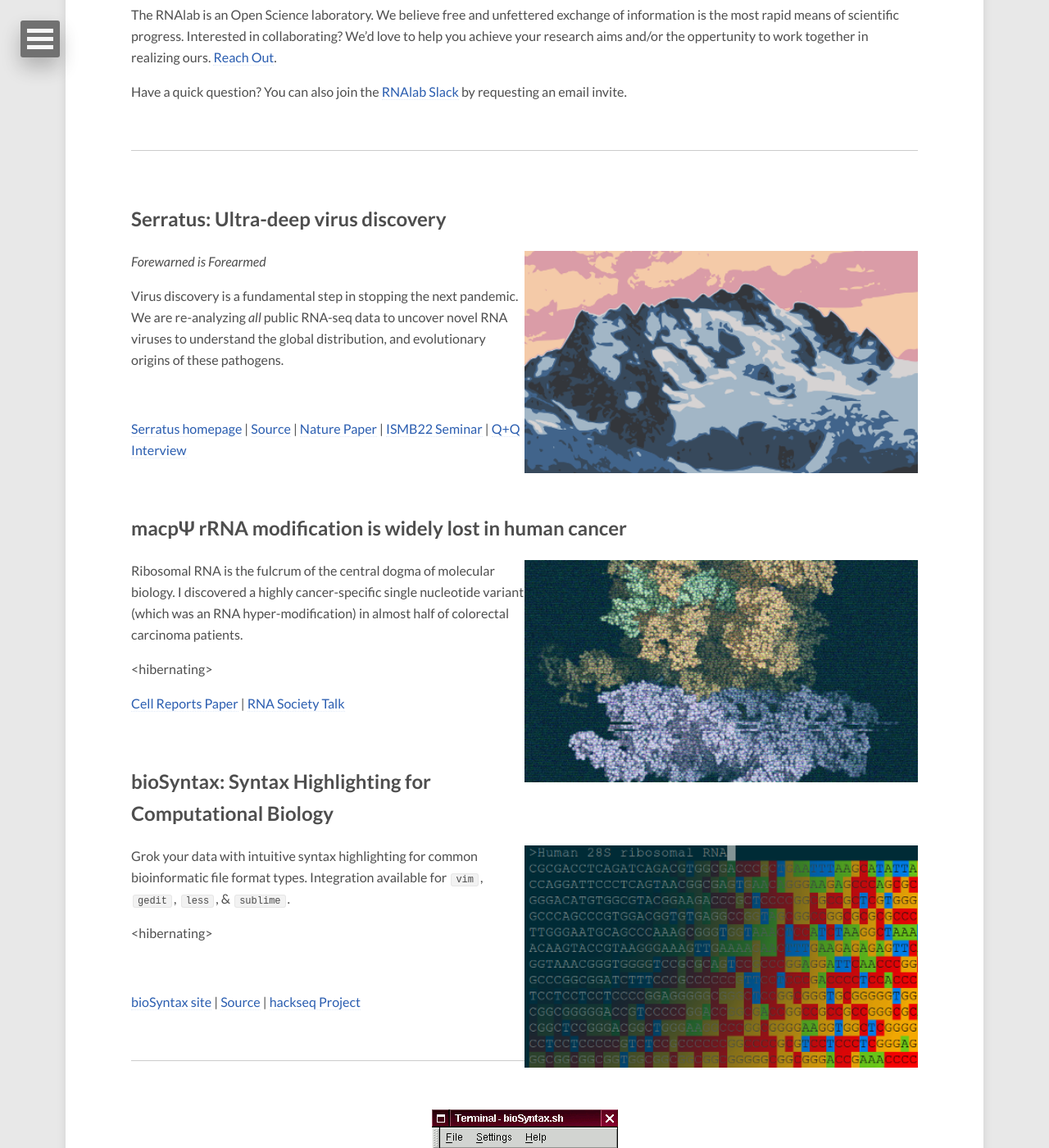
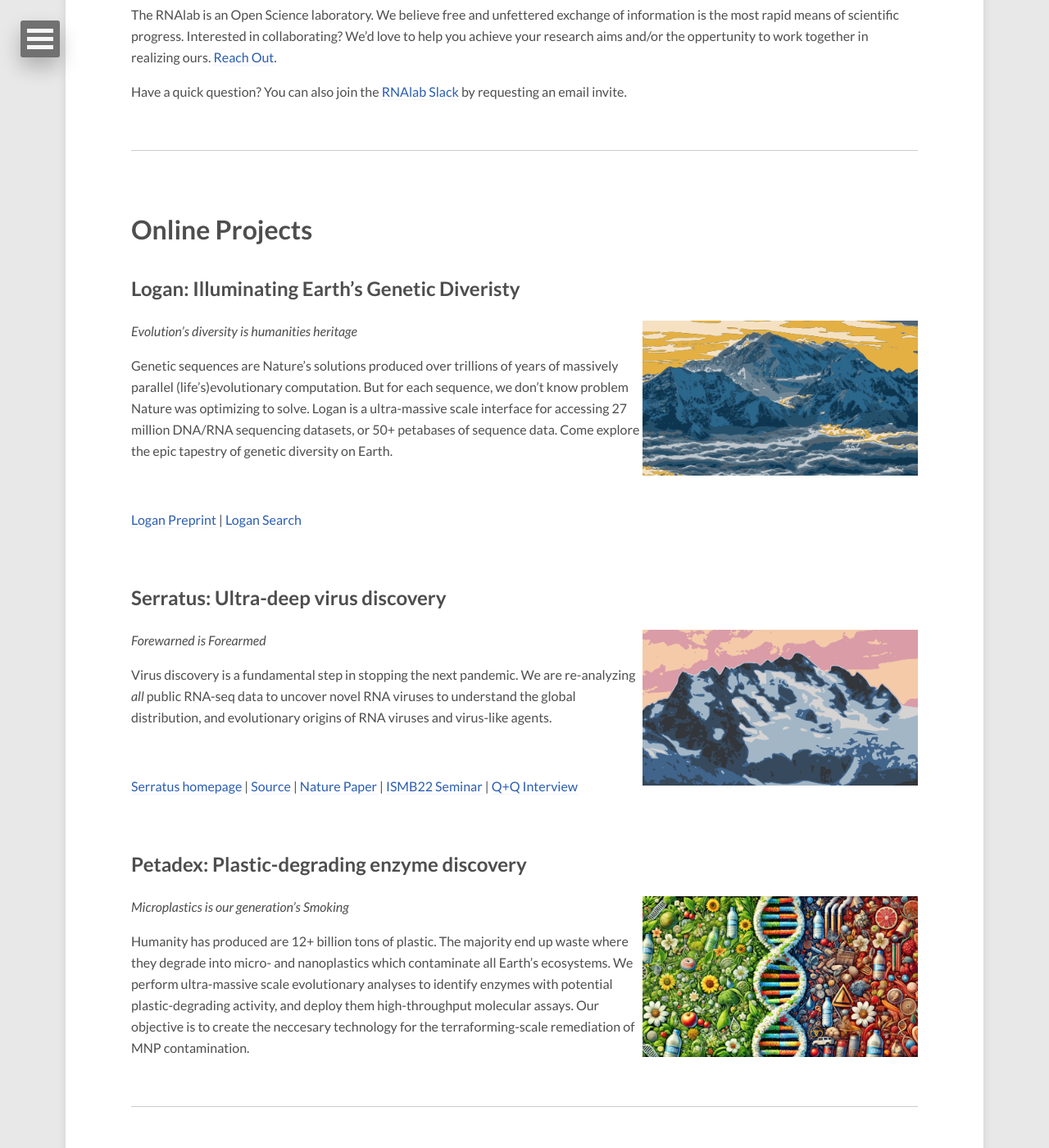
Before and after one commit to RNAlab/RNAlab, a Jekyll site: the page built from research.md, in a window 1280 px wide and 1400 px high, scrolled down 659 px. Shown: the whole window at 82% size. Built offline with Jekyll 4.4.1, drawn with Linux system fonts in a browser that asks for light colours; nearby versions of some CDN libraries; some of the changed text lies outside the part shown.

Commit message:
Update Research Projects with Petadex

```diff
--- a/research.md
+++ b/research.md
@@ -17,24 +17,63 @@ Have a quick question? You can also join the [RNAlab Slack](mailto:artem@rRNA.ca
 
 <br>
 
+# Online Projects
+
+## Logan: Illuminating Earth's Genetic Diveristy
+
+<img align="right" style="width: 35%; height: 35%"
+src="{{ "/images/project/logan.png" | prepend: site.baseurl }}">
+
+*Evolution's diversity is humanities heritage*
+
+Genetic sequences are Nature's solutions produced over trillions of years of massively parallel (life's)evolutionary computation. But for each sequence, we don't know problem Nature was optimizing to solve. Logan is a ultra-massive scale interface for accessing 27 million DNA/RNA sequencing datasets, or 50+ petabases of sequence data. Come explore the epic tapestry of genetic diversity on Earth.
+
+<br>
+
+<a class="project-link" href="www.biorxiv.org/content/10.1101/2024.07.30.605881v1">Logan Preprint</a> \|
+<a class="project-link" href="https://logan-search.org/">Logan Search</a>
+
+<br>
+
 ## Serratus: Ultra-deep virus discovery
 
-<img align="right" style="width: 50%; height: 50%"
+<img align="right" style="width: 35%; height: 35%"
 src="{{ "/images/project/serratus.png" | prepend: site.baseurl }}">
 
 *Forewarned is Forearmed*
 
-Virus discovery is a fundamental step in stopping the next pandemic. We are re-analyzing _all_ public RNA-seq data to uncover novel RNA viruses to understand the global distribution, and evolutionary origins of these pathogens.
+Virus discovery is a fundamental step in stopping the next pandemic. We are re-analyzing _all_ public RNA-seq data to uncover novel RNA viruses to understand the global distribution, and evolutionary origins of RNA viruses and virus-like agents.
 
 <br>
 
-<a class="project-link" href="https://serratus.io">Serratus homepage</a> \| <a class="project-link" href="https://github.com/ababaian/serratus">Source</a> \| <a class="project-link" href="https://www.nature.com/articles/s41586-021-04332-2">Nature Paper</a>  \| <a class="project-link" href="https://www.youtube.com/watch?v=ckulYdtTEa0">ISMB22 Seminar</a>  \|  <a class="project-link" href="https://www.cbc.ca/listen/live-radio/1-51-quirks-and-quarks/clip/15891961-researchers-discover-130000-viruses-giving-watch-emerging-pathogens">Q+Q Interview</a>
+<a class="project-link" href="https://serratus.io">Serratus homepage</a> \|
+<a class="project-link" href="https://github.com/ababaian/serratus">Source</a> \|
+<a class="project-link" href="https://www.nature.com/articles/s41586-021-04332-2">Nature Paper</a>  \|
+<a class="project-link" href="https://www.youtube.com/watch?v=ckulYdtTEa0">ISMB22 Seminar</a>  \|
+<a class="project-link" href="https://www.cbc.ca/listen/live-radio/1-51-quirks-and-quarks/clip/15891961-researchers-discover-130000-viruses-giving-watch-emerging-pathogens">Q+Q Interview</a>
 
 <br>
 
+## Petadex: Plastic-degrading enzyme discovery
+
+<img align="right" style="width: 35%; height: 35%"
+src="{{ "/images/project/petadex.png" | prepend: site.baseurl }}">
+
+*Microplastics is our generation's Smoking*
+
+Humanity has produced are 12+ billion tons of plastic. The majority end up waste where they degrade into micro- and nanoplastics which contaminate all Earth's ecosystems. We perform ultra-massive scale evolutionary analyses to identify enzymes with potential plastic-degrading activity, and deploy them high-throughput molecular assays. Our objective is to create the neccesary technology for the terraforming-scale remediation of MNP contamination.
+
+<br>
+
+---------------------------------------
+
+<br>
+
+# Hiberanating Projects
+
 ## macpΨ rRNA modification is widely lost in human cancer
 
-<img align="right" style="width: 50%; height: 50%"
+<img align="right" style="width: 35%; height: 35%"
 src="{{ "/images/project/80S_glitch.jpg" | prepend: site.baseurl }}">
 
 Ribosomal RNA is the fulcrum of the central dogma of molecular biology. I discovered a highly cancer-specific single nucleotide variant (which was an RNA hyper-modification) in almost half of colorectal carcinoma patients.
@@ -47,7 +86,7 @@ Ribosomal RNA is the fulcrum of the central dogma of molecular biology. I discov
 
 ## bioSyntax: Syntax Highlighting for Computational Biology
 
-<img align="right" style="width: 50%; height: 50%"
+<img align="right" style="width: 35%; height: 35%"
 src="{{ "/images/project/faFade.png" | prepend: site.baseurl }}">
 
 Grok your data with intuitive syntax highlighting for common bioinformatic file format types. Integration available for `vim`, `gedit`, `less`, & `sublime`.
```
Also changed, not shown: images/project/logan.png (added), images/project/petadex.png (added).
